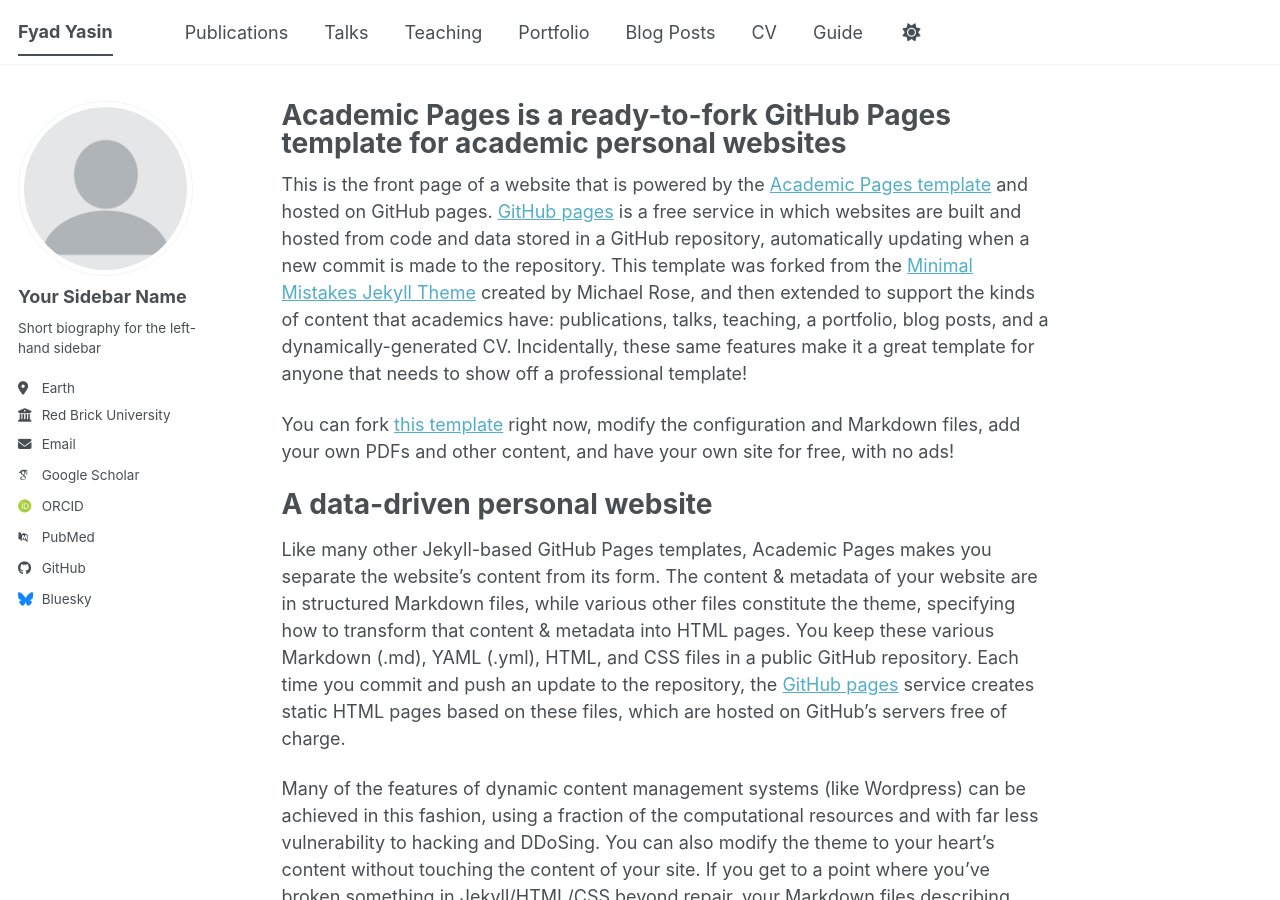
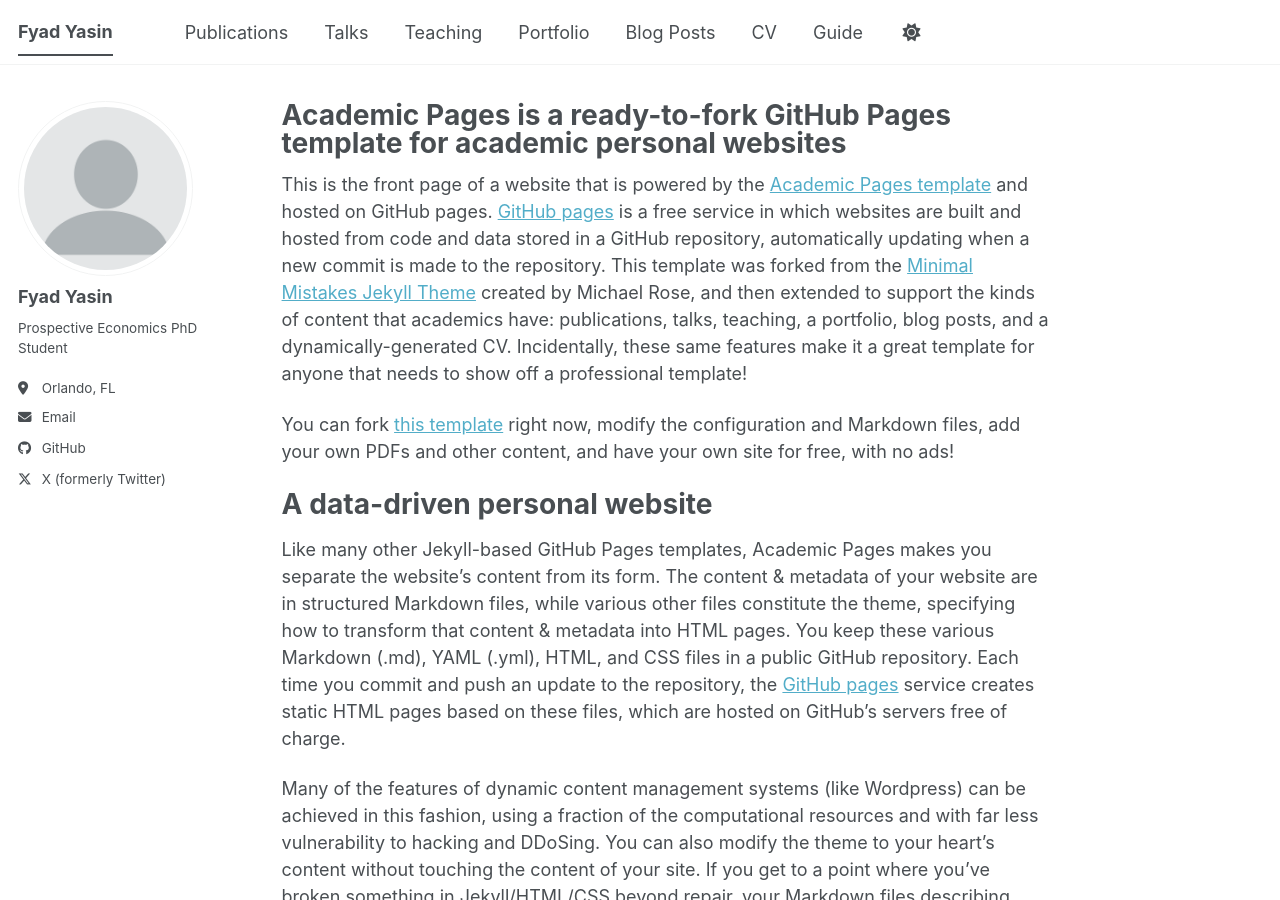
Before and after one commit to F-Yasin/f-yasin.github.io, a Jekyll site: the page built from _pages/about.md, in a window 1280 px wide and 900 px high. Built offline with Jekyll 4.4.1, drawn with Linux system fonts in a browser that asks for light colours; some web fonts are replaced; a script bundle is joined from its source files by our own code; library files that are not in the unit come from our copies.

```diff
--- a/_config.yml
+++ b/_config.yml
@@ -24,24 +24,24 @@ repository               : "academicpages/academicpages.github.io"
 author:
   # Biographic information
   avatar           : "profile.png"
-  name             : "Your Sidebar Name"
+  name             : "Fyad Yasin"
   pronouns         : # example: "she/her"
-  bio              : "Short biography for the left-hand sidebar"
-  location         : "Earth"
-  employer         : "Red Brick University"
+  bio              : "Prospective Economics PhD Student"
+  location         : "Orlando, FL"
+  employer         : #"Red Brick University"
   uri              : # URL
-  email            : "none@example.org"
+  email            : "fyad.yasin@outlook.com"
 
   # Academic websites
   academia         : # URL
   arxiv            : # URL - Update with the correct link to your profile
-  googlescholar    : "https://scholar.google.com/citations?user=PS_CX0AAAAAJ"
+  googlescholar    : #"https://scholar.google.com/citations?user=PS_CX0AAAAAJ"
   inspire-hep      : # URL
   impactstory      : # URL
-  orcid            : "https://orcid.org/yourorcidurl"
+  orcid            : #"https://orcid.org/yourorcidurl"
   semantic         : # URL
   ssrn             : # URL
-  pubmed           : "https://www.ncbi.nlm.nih.gov/pubmed/?term=john+snow"
+  pubmed           : #"https://www.ncbi.nlm.nih.gov/pubmed/?term=john+snow"
   researchgate     : # URL
   scopus           : # URL
   zotero           : # URL
@@ -51,13 +51,13 @@ author:
   bitbucket        : # Username - Update with your username on the site
   codepen          : # Username
   dribbble         : # Username
-  github           : "academicpages"
+  github           : "f-yasin"
   kaggle           : # Username
   stackoverflow    : # User number or user number and name (i.e., use "1" or "1/jeff-atwood")
 
   # Social media
   artstation       : # Username
-  bluesky          : "bsky.app" # Replace this with you Bluesky username
+  bluesky          : #"bsky.app" # Replace this with you Bluesky username
   facebook         : # Username
   flickr           : # Username
   foursquare       : # Username
@@ -74,7 +74,7 @@ author:
   steam            : # Username
   telegram         : # URL
   tumblr           : # Username
-  twitter          : # Username for X / Twitter
+  twitter          : "@FYasinEcon"
   vine             : # Username
   weibo            : # Username
   wikipedia        : # Username
@@ -83,7 +83,7 @@ author:
   zhihu            : # Username
 
 # Publication Category - The following the list of publication categories and their headings
-publication_category:
+#publication_category:
   books:
     title: 'Books'
   manuscripts:
```
